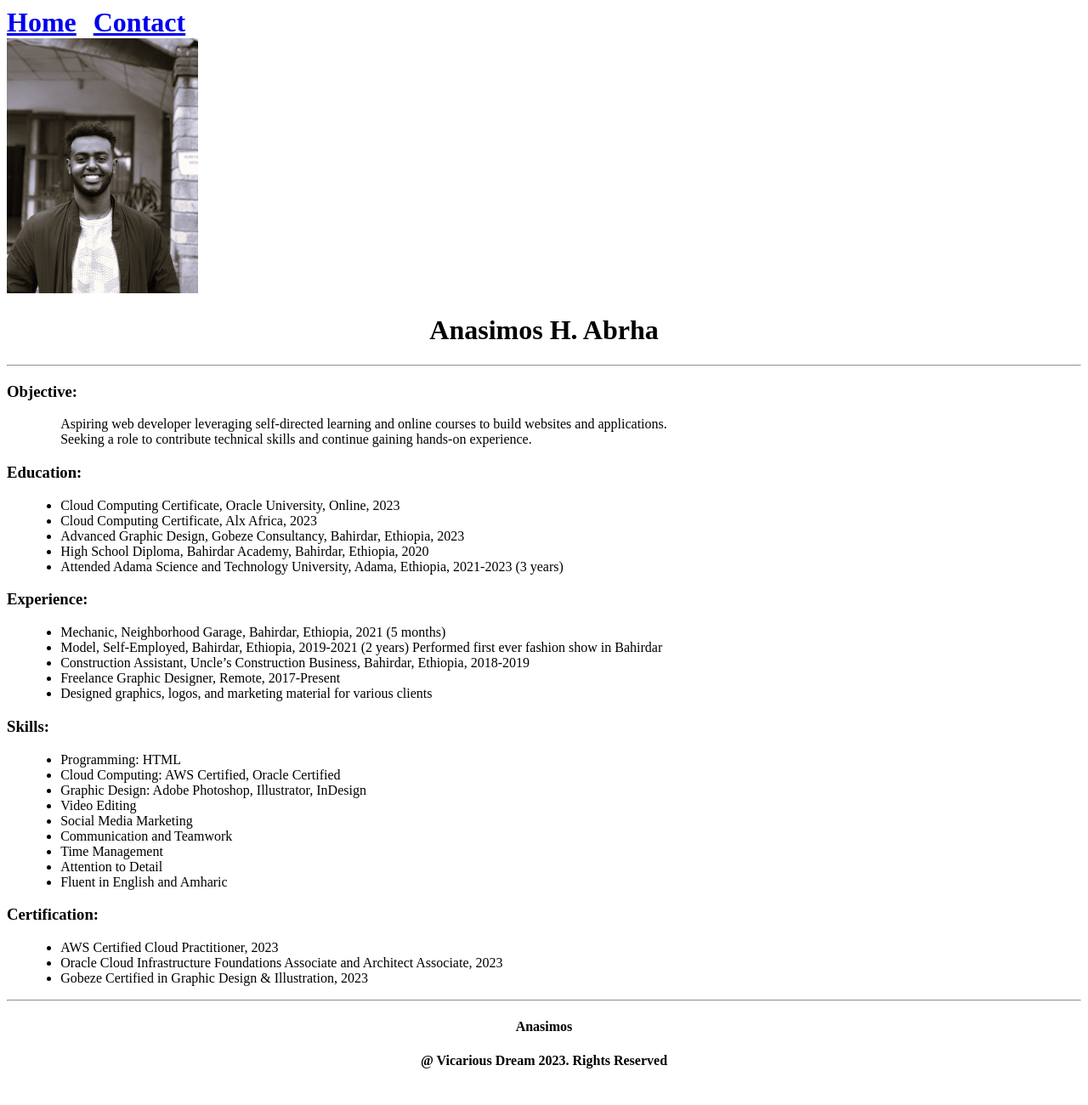
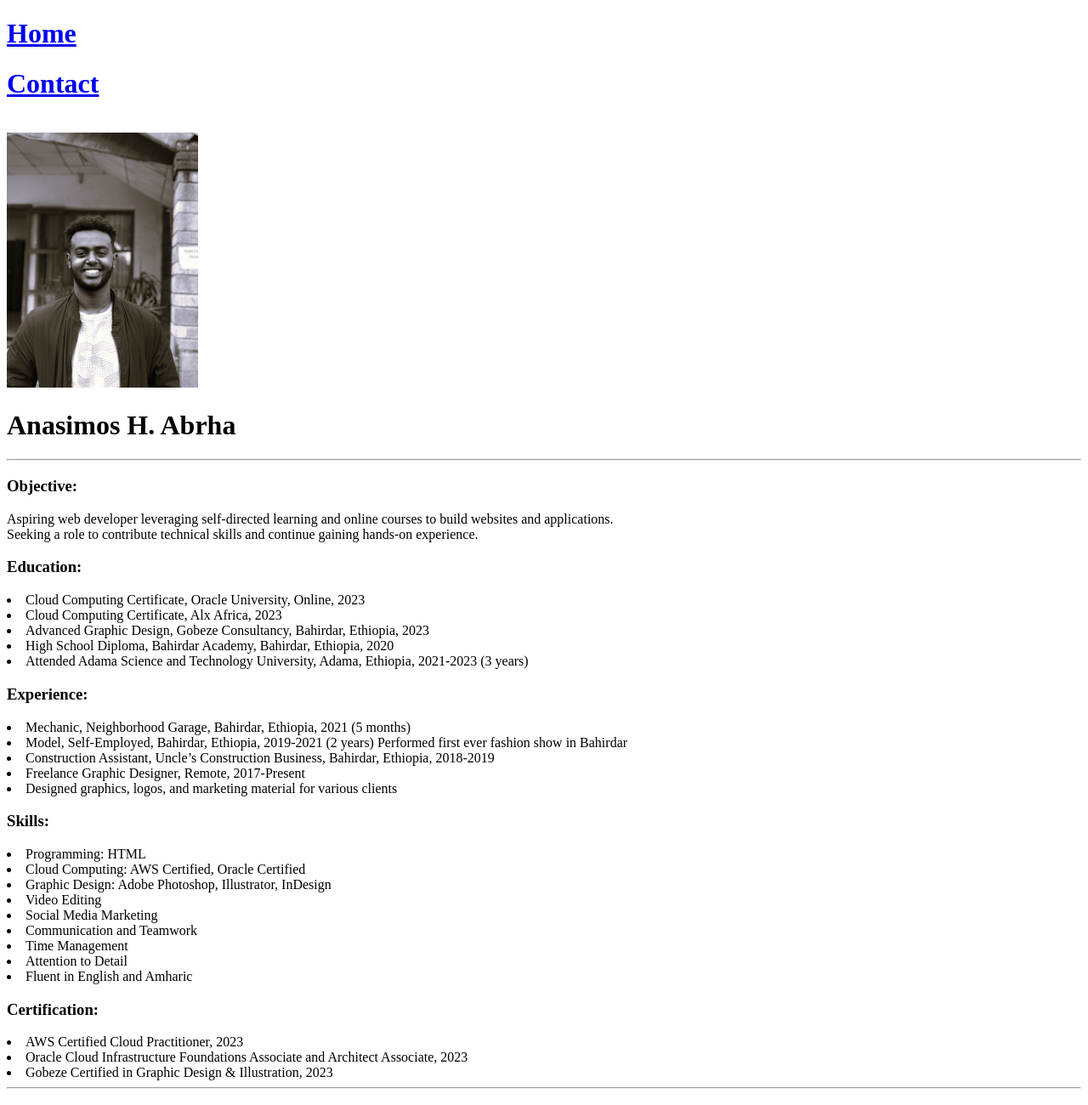
Before and after one commit to vicariousdream/Capestone-project-1, a plain HTML site: page index.html in a window 1280 px wide. Shown: the top 1300 px of the page at 85% size. Before the commit the page ends 1278 px from the top, so only its background shows below. Drawn offline with Linux system fonts and the light colour scheme.

Commit message:
Update index.html

```diff
--- a/index.html
+++ b/index.html
@@ -7,23 +7,23 @@
 </head>
 <body>
 
-        <h1 style="display: inline;"><a  href="index.html">Home</a></h1> &nbsp; &nbsp;
-        <h1 style="display: inline;"><a  href="Contact.html">Contact</a></h1>
+        <h1><a  href="index.html">Home</a></h1>
+        <h1><a  href="Contact.html">Contact</a></h1>
 
 
     <br/>
 
     <img  src="./assets/Images/IMG_0330yhy.jpg" height="300" alt="Anasimos's Profile Picture"/>
-    <h1 align="center">Anasimos H. Abrha</h1>
+    <h1>Anasimos H. Abrha</h1>
     <hr/>
     <!--Summary-->
     <h3>Objective:</h3>
-        <p style="padding-left: 5%;">Aspiring web developer leveraging self-directed learning and online courses to build websites and applications.
+        <p">Aspiring web developer leveraging self-directed learning and online courses to build websites and applications.
             <br/> Seeking a role to contribute technical skills and continue gaining hands-on experience.
         </p>
         <!--Education-->
     <h3>Education:</h3>
-        <ul style="padding-left: 5%;">
+        <ul">
             <li>Cloud Computing Certificate, Oracle University, Online, 2023</li>
             <li>Cloud Computing Certificate, Alx Africa, 2023</li>
             <li>Advanced Graphic Design, Gobeze Consultancy, Bahirdar, Ethiopia, 2023</li>
@@ -32,7 +32,7 @@
         </ul>
         <!--Experience-->
     <h3>Experience:</h3>
-        <ul style="padding-left: 5% ;">
+        <ul">
             <li>Mechanic, Neighborhood Garage, Bahirdar, Ethiopia, 2021 (5 months)</li>
             <li>Model, Self-Employed, Bahirdar, Ethiopia, 2019-2021 (2 years)
                 Performed first ever fashion show in Bahirdar</li>
@@ -42,7 +42,7 @@
         </ul>
         <!--Skills-->
     <h3>Skills:</h3>
-        <ul style="padding-left: 5%;">
+        <ul">
             <li>Programming: HTML</li>
                <li>Cloud Computing: AWS Certified, Oracle Certified</li>
                <li>Graphic Design: Adobe Photoshop, Illustrator, InDesign</li>
@@ -55,13 +55,12 @@
         </ul>
         <!--Awards and certification-->
     <h3>Certification:</h3>
-    <ul style="padding-left: 5%;">
+    <ul">
         <li>AWS Certified Cloud Practitioner, 2023</li>
         <li>Oracle Cloud Infrastructure Foundations Associate and Architect Associate, 2023</li>
         <li>Gobeze Certified in Graphic Design & Illustration, 2023</li>
     </ul>
     <hr/>
-    <h4 align="center"><footer>Anasimos</footer></h4>
-    <h4 align="center"><footer>@ Vicarious Dream 2023. Rights Reserved</footer></h4>
+    <h4><footer>@ Vicarious Dream 2023. Rights Reserved</footer></h4>
 </body>
 </html>
```
